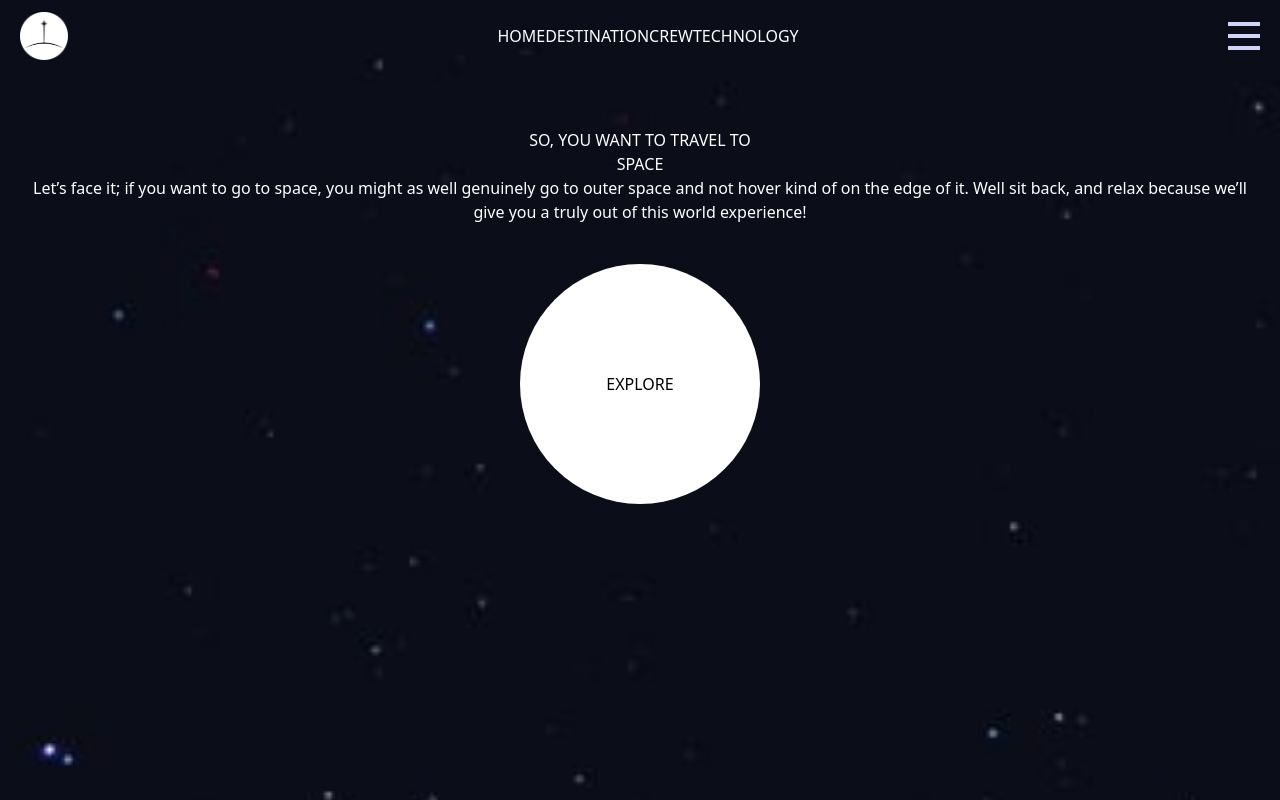
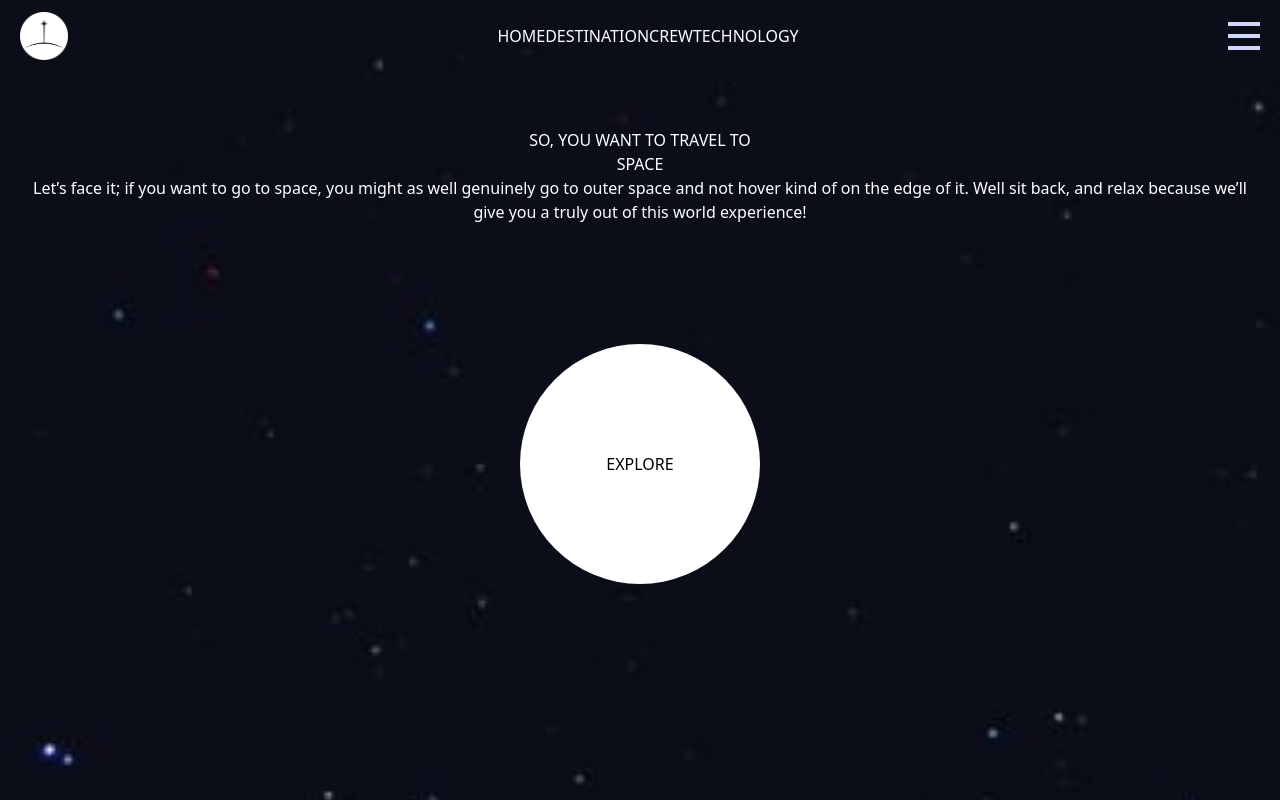
Before and after one commit to SFCC5555/new-space-tourism-website, a React (Vite) app: page / in a window 1280 px wide. Built offline with nearby package versions, Linux system fonts and the light colour scheme.

Commit message:
gap at homepage

```diff
--- a/src/components/Home.jsx
+++ b/src/components/Home.jsx
@@ -2,7 +2,7 @@ import { Link } from 'react-router-dom';
 
 const Home = () => {
   return (
-    <section className='home absolute top-0 h-screen px-5 pt-32 flex flex-col items-center text-center'>
+    <section className='home absolute top-0 h-screen px-5 pt-32 flex flex-col items-center text-center gap-20'>
         <section>
             <h3>SO, YOU WANT TO TRAVEL TO</h3>
             <h1>SPACE</h1>
```
